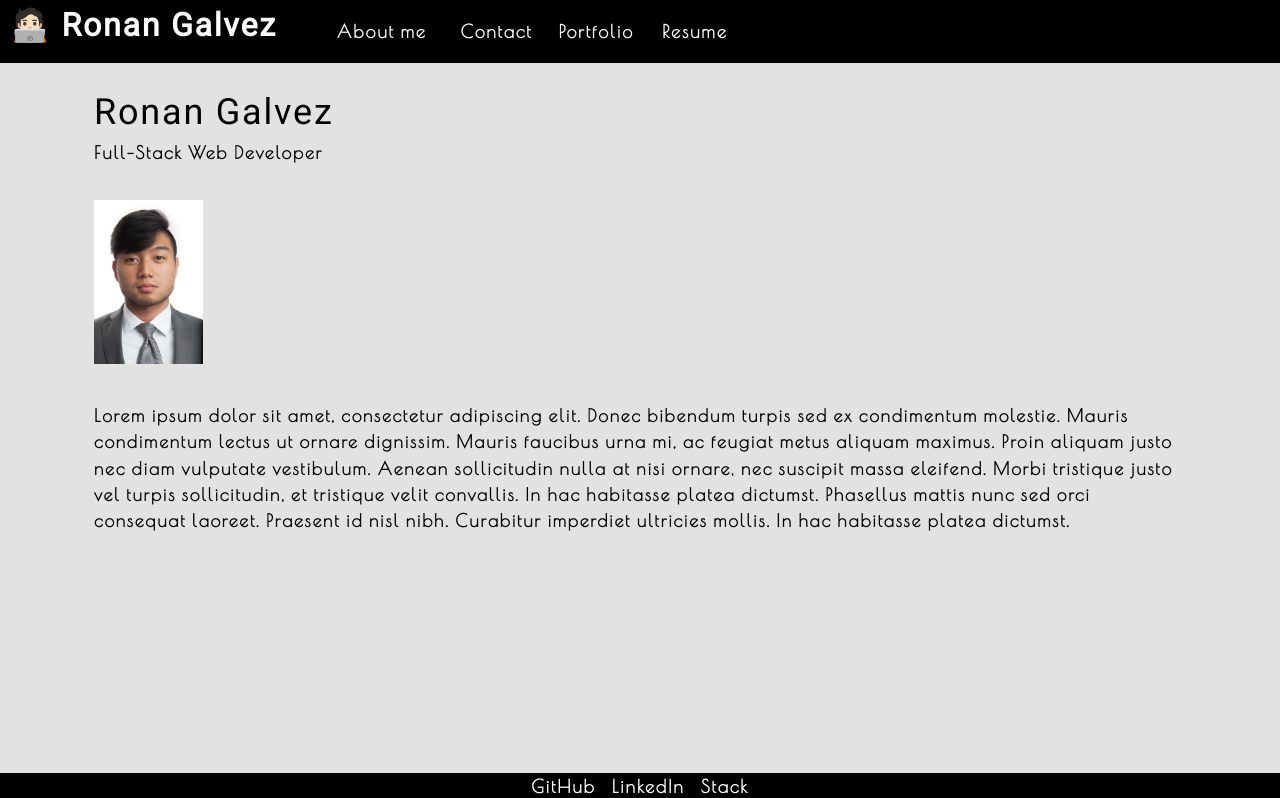
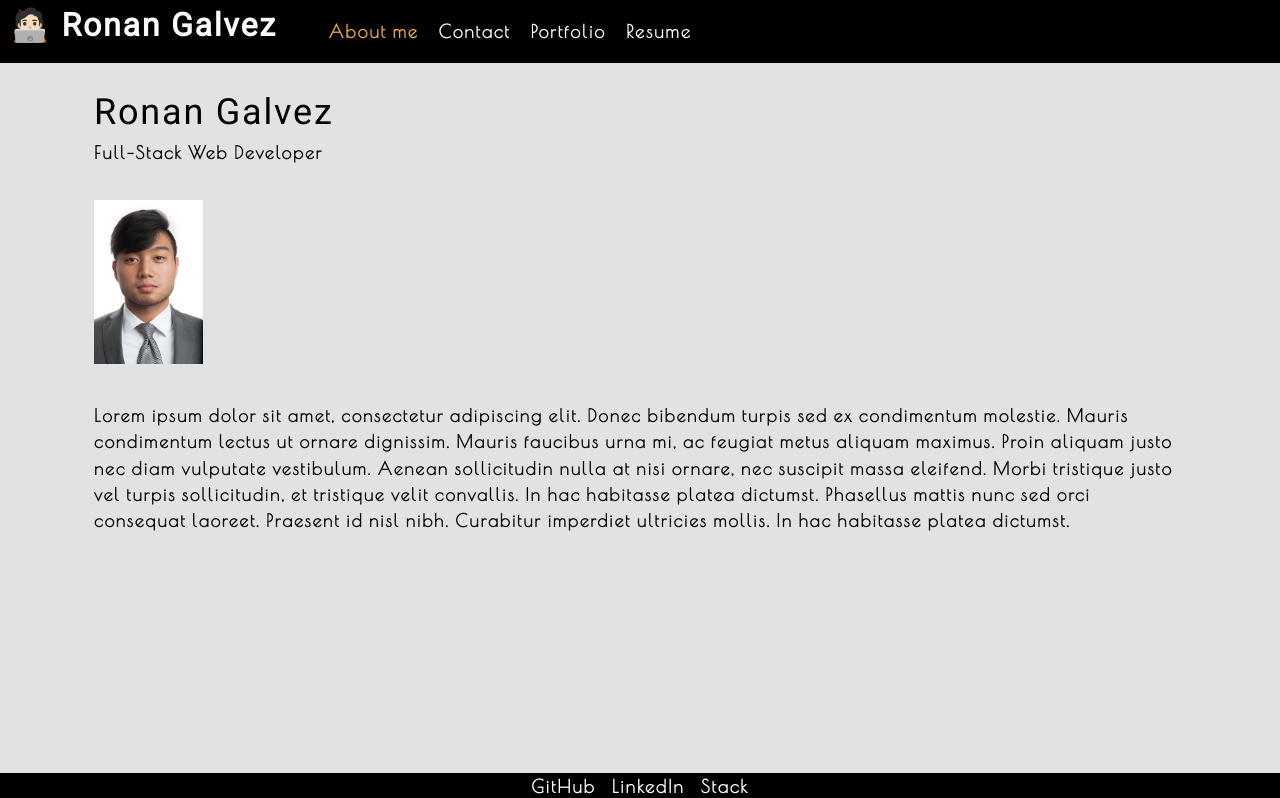
Before and after one commit to Ronan-Codes/react-portfolio, a React (Create React App) app: page / in a window 1280 px wide. Shown: the top 798 px of the page. Built offline with nearby package versions, Linux system fonts and the light colour scheme.

Commit message:
Enhanced Nav categories conditional rendering

```diff
--- a/src/App.js
+++ b/src/App.js
@@ -8,13 +8,22 @@ import Resume from './components/Resume';
 function App() {
   const [categories] = useState([
     {
+      name: 'about me'
+    },
+    {
+      name: 'contact'
+    },
+    {
       name: 'portfolio'
-    }
+    },
+    {
+      name: 'resume'
+    },
   ]);
 
   const [currentCategory, setCurrentCategory] = useState(categories[0]);
 
-  const [contactSelected, setContactSelected] = useState(false);
+  // const [contactSelected, setContactSelected] = useState(false);
 
 
   return (
@@ -23,11 +32,23 @@ function App() {
         categories={categories}
         setCurrentCategory={setCurrentCategory}
         currentCategory={currentCategory}
-        contactSelected={contactSelected}
-        setContactSelected={setContactSelected}
+        // contactSelected={contactSelected}
+        // setContactSelected={setContactSelected}
       ></Nav>
       <main>
-        {!contactSelected ? (
+        {currentCategory == categories[0] && (
+          <About></About>
+        )}
+        {currentCategory == categories[1] && (
+          <ContactForm></ContactForm>
+        )}
+        {currentCategory == categories[2] && (
+          <Gallery currentCategory={currentCategory}></Gallery>
+        )}
+        {currentCategory == categories[3] && (
+          <Resume></Resume>
+        )}
+        {/* {!contactSelected ? (
           <>
             <About></About>
             <Gallery currentCategory={currentCategory}></Gallery>
@@ -35,7 +56,7 @@ function App() {
           </>
         ) : (
           <ContactForm></ContactForm>
-        )}
+        )} */}
       </main>
 
       <footer>
--- a/src/components/Nav/index.js
+++ b/src/components/Nav/index.js
@@ -5,8 +5,8 @@ function Nav(props) {
   const {
     categories = [],
     setCurrentCategory,
+    currentCategory,
     contactSelected,
-    currentCategory,
     setContactSelected,
   } = props;
 
@@ -23,36 +23,43 @@ function Nav(props) {
       </h2>
       <nav>
         <ul className="flex-row">
-          <li className="mx-2">
+
+          {/* <li className="mx-2">
             <a data-testid="about" href="#about" onClick={() => setContactSelected(false)}>
               About me
             </a>
-          </li>
-          <li className={`mx-2 ${contactSelected && 'navActive'}`}>
+          </li> */}
+
+          {/* <li className={`mx-2 ${contactSelected && 'navActive'}`}>
             <span onClick={() => setContactSelected(true)}>Contact</span>
-          </li>
-          {categories.map((category) => (
+          </li> */}
+
+          {categories.map((category, i) => (
             <li
-              className={`mx-1 ${
-                currentCategory.name === category.name && !contactSelected && 'navActive'
-                }`}
+              // className={`mx-1 ${
+              //   currentCategory.name === category.name && 'navActive'
+              //   }`}
+              className="mx-1"
               key={category.name}
             >
-              <a href="#portfolio"
+              <a
                 onClick={() => {
-                  setCurrentCategory(category);
-                  setContactSelected(false);
+                  setCurrentCategory(categories[i]);
+                  ;
                 }}
+                className={currentCategory.name === categories[i].name && 'navActive'}
               >
                 {capitalizeFirstLetter(category.name)}
               </a>
             </li>
           ))}
-          <li className="mx-2">
+
+          {/* <li className="mx-2">
             <a data-testid="resume" href="#resume" onClick={() => setContactSelected(false)}>
               Resume
             </a>
-          </li>
+          </li> */}
+
         </ul>
       </nav>
     </header>
```
Also changed, not shown: 1 other file (tests, documents, lock files or other folders).
